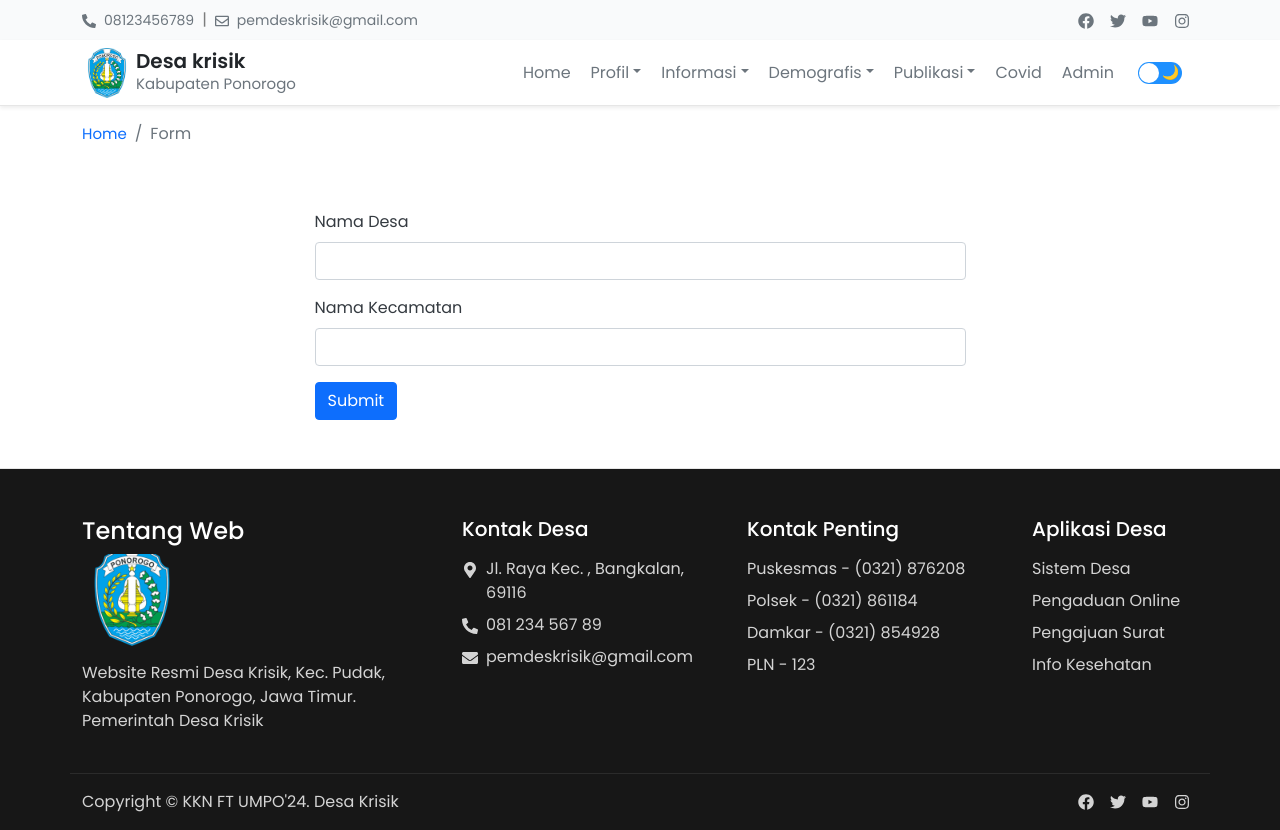
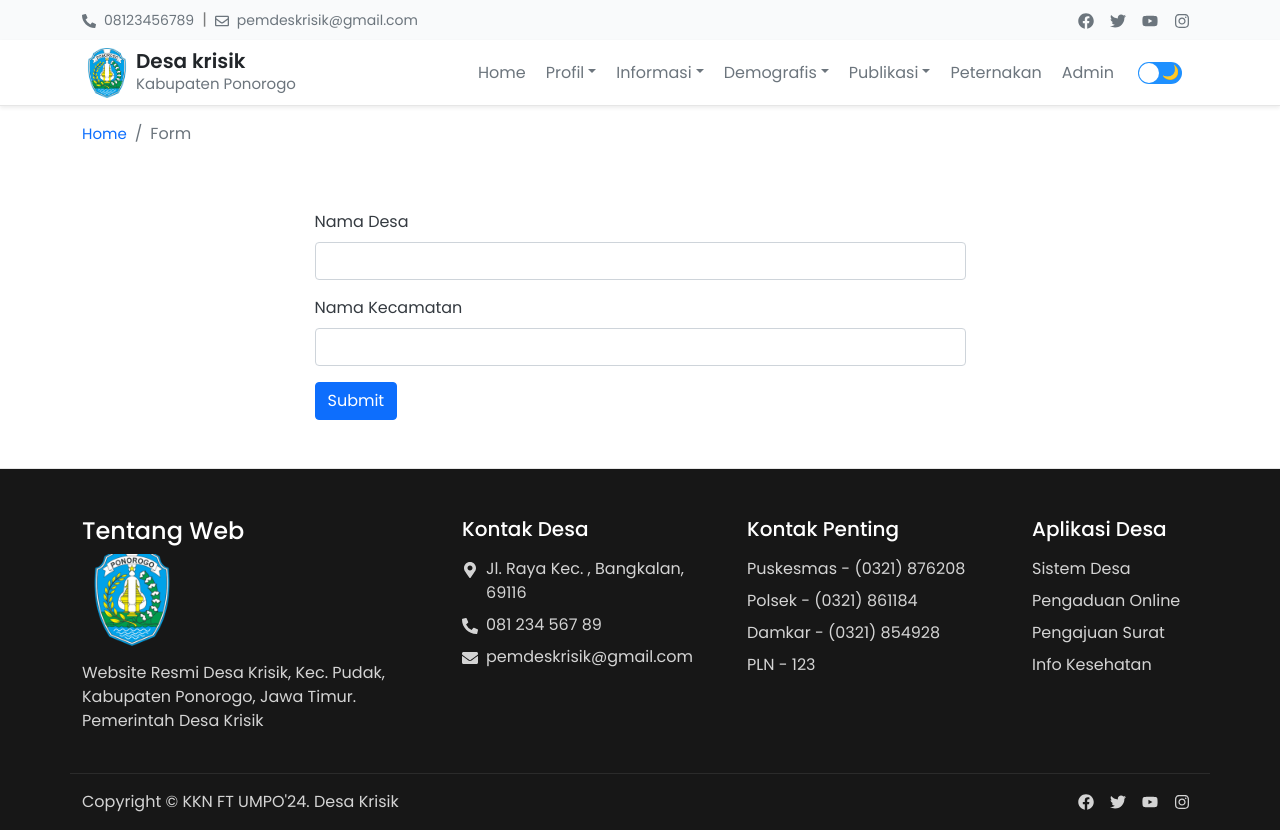
Before and after one commit to nailarraza/krisik, a Next.js app: page /form in a window 1280 px wide. Built offline with nearby package versions, Linux system fonts and the light colour scheme.

Commit message:
Describe your changes here

```diff
--- a/components/NavBarTop.js
+++ b/components/NavBarTop.js
@@ -395,7 +395,7 @@
               </li>
               <li className="nav-item ms-lg-1">
                 <ActiveLink activeClassName="active" href="/covid">
-                  <a className="nav-link text-color-tertiary">Covid</a>
+                  <a className="nav-link text-color-tertiary">Peternakan</a>
                 </ActiveLink>
               </li>
               <li className="nav-item ms-lg-1">
```
